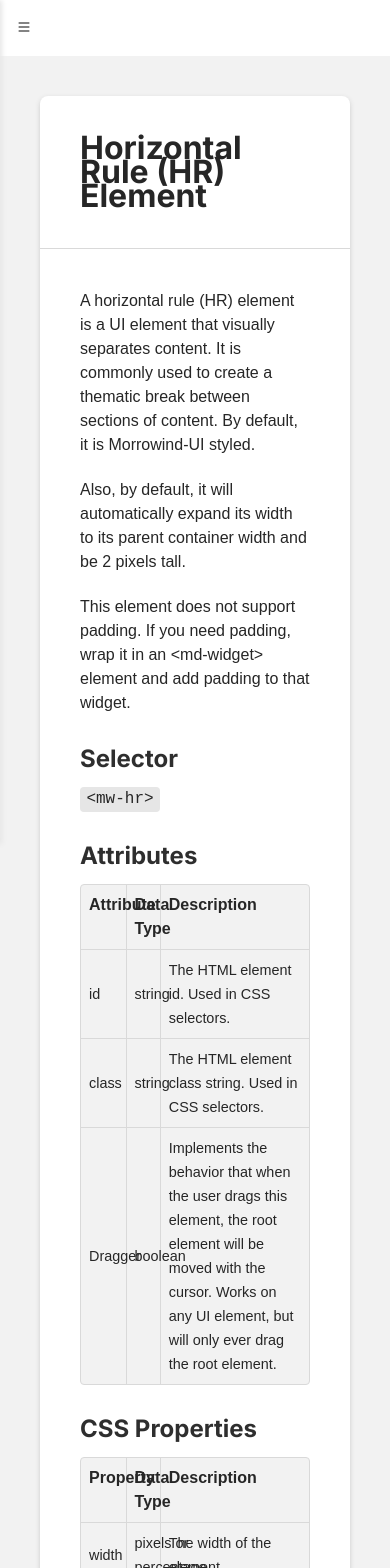
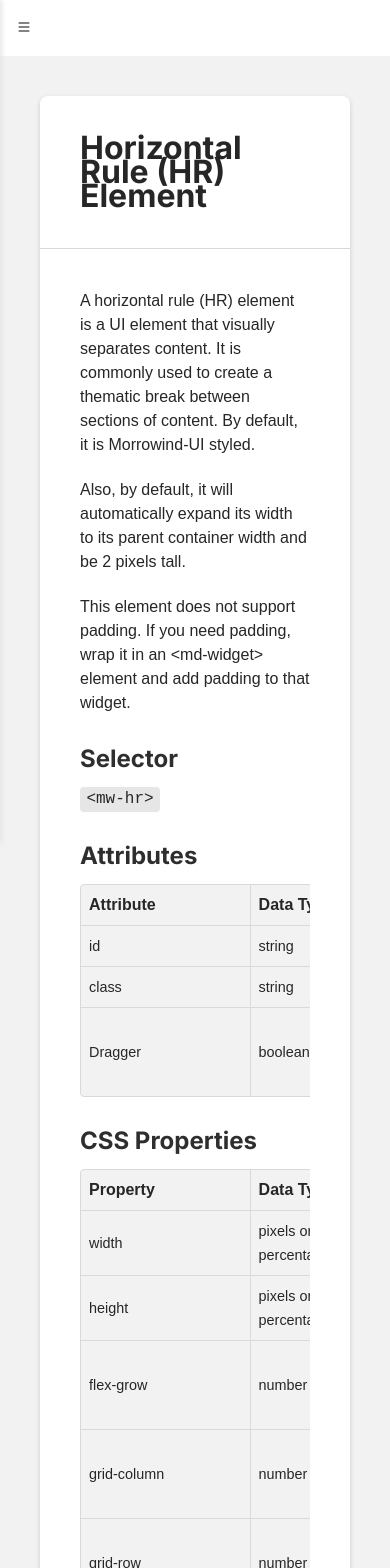
Before and after one commit to nox7/openmw-angles-ui, an Angular app in the folder docs-src/: page /elements/hr in a window 390 px wide. Shown: the top 1568 px of the page. Built offline with nearby package versions, Linux system fonts and the light colour scheme; a web font is replaced by a local one.

Commit message:
Mobilify data tables

```diff
--- a/docs-src/src/app/components/data-table/data-table.html
+++ b/docs-src/src/app/components/data-table/data-table.html
@@ -1,3 +1,4 @@
+<div class="wrap">
   <div class="table-container">
     <div class="headers">
       <ng-content select="app-dt-header"></ng-content>
@@ -6,3 +7,4 @@
       <ng-content select="app-dt-row"></ng-content>
     </div>
   </div>
+</div>
--- a/docs-src/src/app/components/data-table/data-table.scss
+++ b/docs-src/src/app/components/data-table/data-table.scss
@@ -1,8 +1,16 @@
+.wrap {
+  max-width: 100%;
+  overflow-x: auto;
+  scrollbar-width: thin;
+  scrollbar-color: color-mix(in srgb, var(--dark), var(--light)) transparent;
+}
+
 .table-container {
   --cell-padding: 8px;
   border: 1px solid var(--border-color);
   border-radius: 4px;
   background-color: color-mix(in srgb, var(--dark) 5%, var(--light));
+  min-width: 850px;
 }
 
 .headers {
```
Lines whose indentation alone changed are shown as unchanged.
